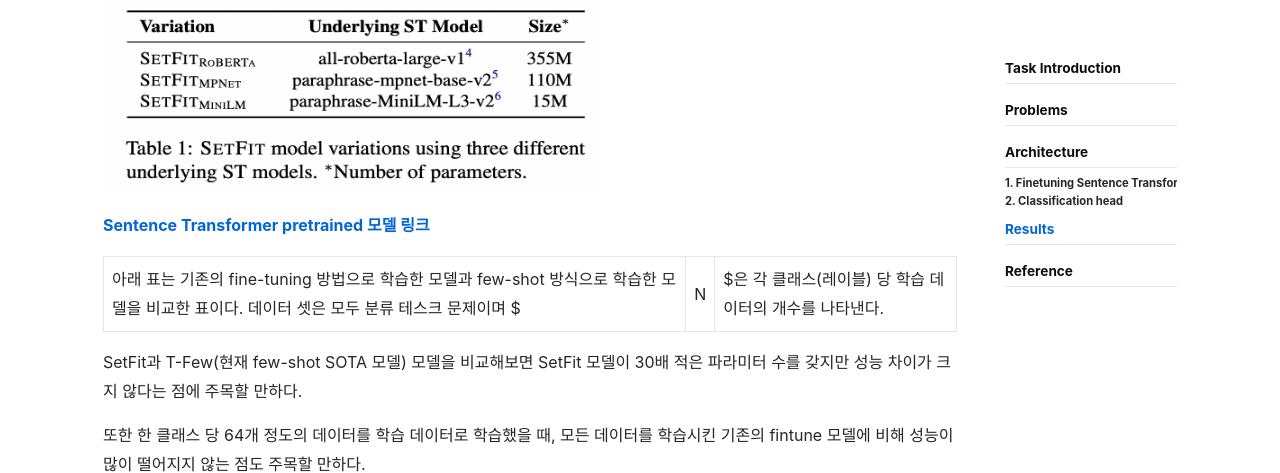
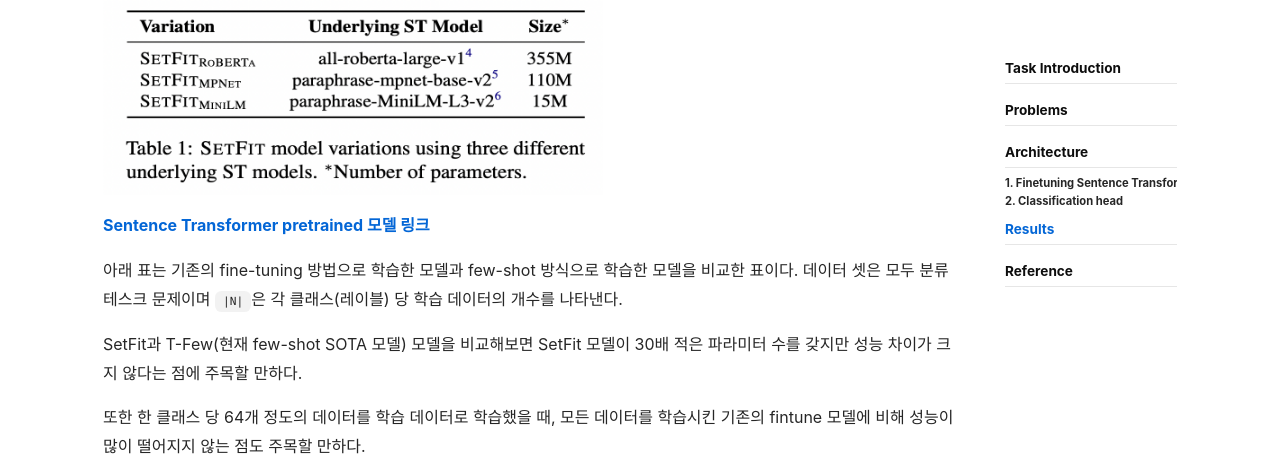
Before and after one commit to ChristinaROK/ChristinaROK.github.io, a Jekyll site: the page built from _posts/2022-10-16-setfit-fewshot.md, in a window 1280 px wide and 900 px high, scrolled down 3398 px, cut to the strip 0-473 px from the top of the window. Built offline with Jekyll 4.4.1, drawn with Linux system fonts in a browser that asks for light colours; nearby versions of some CDN libraries; formulas are drawn with MathJax 3.

Commit message:
fix typo

```diff
--- a/_posts/2022-10-16-setfit-fewshot.md
+++ b/_posts/2022-10-16-setfit-fewshot.md
@@ -59,8 +59,8 @@
 
 이 학습 방식의 장점은 데이터 뻥튀기가 가능하다는 것이다.
 예를 들면, 첫번째 데이터가 `("이 집 음식 맛있어요", 긍정)`라고 했을 때,
-`("이 집 음식 맛있어요", "이 집 분위기 좋아요", 1)` 와 같이 유사도가 1인 데이터를 $R$개 생성할 수 있다.
-반대로 `("이 집 음식 맛있어요", "생각보다 별로에요, 비추", 0)`와 같이 유사도가 0인 데이터도 $R$개 생성할 수 있다. 따라서 하나의 레이블 당 생성할 수 있는 데이터의 개수는 2 x $R$ 개 이며, 총 (2 x $R$ x 레이블 개수)의 데이터가 생성될 수 있다.
+`("이 집 음식 맛있어요", "이 집 분위기 좋아요", 1)` 와 같이 유사도가 1인 데이터를 `R`개 생성할 수 있다.
+반대로 `("이 집 음식 맛있어요", "생각보다 별로에요, 비추", 0)`와 같이 유사도가 0인 데이터도 `R`개 생성할 수 있다. 따라서 하나의 레이블 당 생성할 수 있는 데이터의 개수는 2 x `R` 개 이며, 총 (2 x `R` x 레이블 개수)의 데이터가 생성될 수 있다.
 
 Contrastive learning 방식으로 Sentence Transformer를 fine-tuning 시키는데, 적은 데이터가 입력되도 다양한 데이터 쌍을 생성해 거리를 학습하기 때문에 학습 데이터에 맞춤화된 문장 벡터를 학습시킬 수 있다.
 
@@ -78,7 +78,7 @@
 
 [Sentence Transformer pretrained 모델 링크](https://www.sbert.net/docs/pretrained_models.html)
 
-아래 표는 기존의 fine-tuning 방법으로 학습한 모델과 few-shot 방식으로 학습한 모델을 비교한 표이다. 데이터 셋은 모두 분류 테스크 문제이며 $|N|$은 각 클래스(레이블) 당 학습 데이터의 개수를 나타낸다.
+아래 표는 기존의 fine-tuning 방법으로 학습한 모델과 few-shot 방식으로 학습한 모델을 비교한 표이다. 데이터 셋은 모두 분류 테스크 문제이며 `|N|`은 각 클래스(레이블) 당 학습 데이터의 개수를 나타낸다.
 
 SetFit과 T-Few(현재 few-shot SOTA 모델) 모델을 비교해보면 SetFit 모델이 30배 적은 파라미터 수를 갖지만 성능 차이가 크지 않다는 점에 주목할 만하다.
 
```
